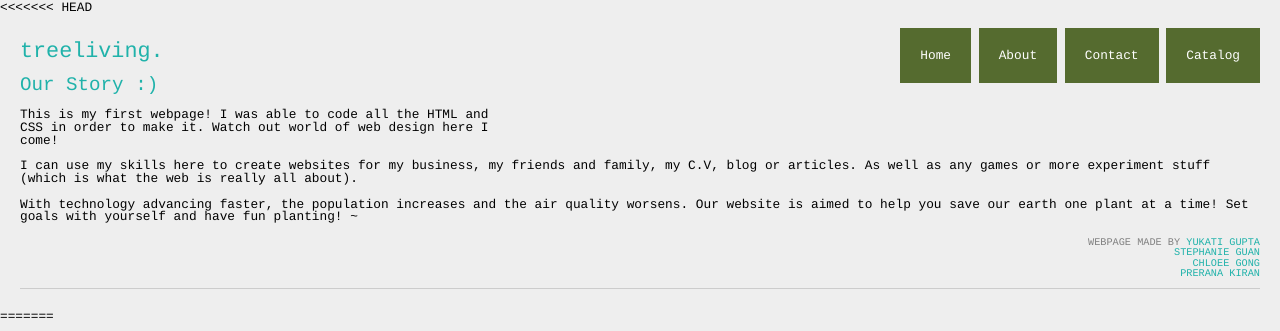
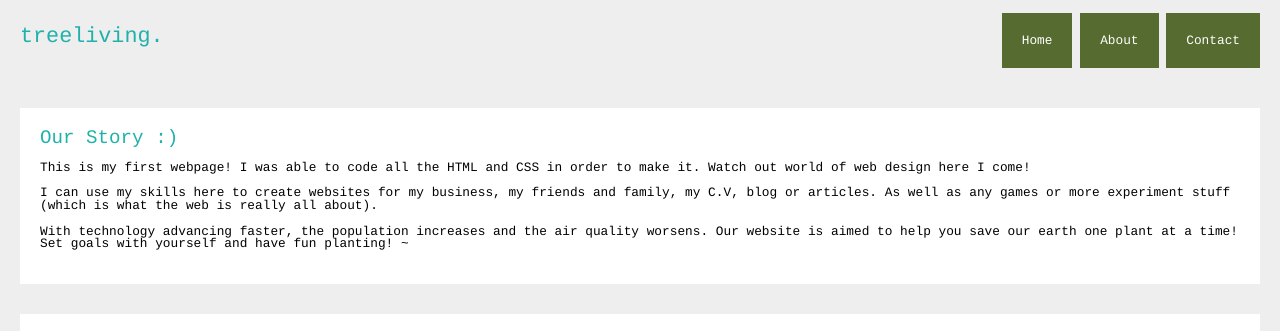
Before and after one commit to MSJHSGirlsWhoCode/TreesWhoCode, a plain HTML site: page home.html in a window 1280 px wide. Shown: the top 331 px of the page. Drawn offline with Linux system fonts and the light colour scheme; grey boxes are pictures that could not be loaded.

Commit message:
fixed html

```diff
--- a/home.html
+++ b/home.html
@@ -1,59 +1,4 @@
-<<<<<<< HEAD
 
-<!DOCTYPE html>
-<html>
-<head>
-
-
-
-<!-- your webpage info goes here -->
-
-    <title>treeliving</title>
-
-	<meta name="author" content="name" />
-	<meta name="description" content="" />
-
-<!-- you should always add your stylesheet (css) in the head tag so that it starts loading before the page html is being displayed -->
-	<link rel="stylesheet" href="style.css" type="text/css" />
-
-</head>
-<body>
-
-<!-- webpage content goes here in the body -->
-
-	<div id="page">
-		<div id="logo">
-			<h1><a href="/" id="logoLink">treeliving.</a></h1>
-		</div>
-		<div id="nav">
-			<ul>
-				<li><a href="home.html">Home</a></li>
-				<li><a href="about.html">About</a></li>
-				<li><a href="contact.html">Contact</a></li>
-				<li><a href="catalog.html">Catalog</a></li>
-			</ul>
-		</div>
-		<div id="content">
-			<h2>Our Story :)</h2>
-			<p>
-				This is my first webpage! I was able to code all the HTML and CSS in order to make it. Watch out world of web design here I come!
-			</p>
-			<p>
-				I can use my skills here to create websites for my business, my friends and family, my C.V, blog or articles. As well as any games or more experiment stuff (which is what the web is really all about).
-			</p>
-      <p>
-        With technology advancing faster, the population increases and the air quality worsens. Our website is aimed to help you save our earth one plant at a time! Set goals with yourself and have fun planting! ~
-      </p>
-		</div>
-		<div id="footer">
-			<p>
-				Webpage made by <a href="/" target="_blank">Yukati Gupta <br> Stephanie Guan <br> Chloee Gong <br> Prerana Kiran</a>
-			</p>
-		</div>
-	</div>
-</body>
-</html>
-=======
 <!DOCTYPE html>
 <html>
 <head>
@@ -109,4 +54,3 @@
 	</div>
 </body>
 </html>
->>>>>>> c71636ce589c2e8fe22cf6c92eae6c8af228e1f7
```
Also changed, not shown: 1 other file.
